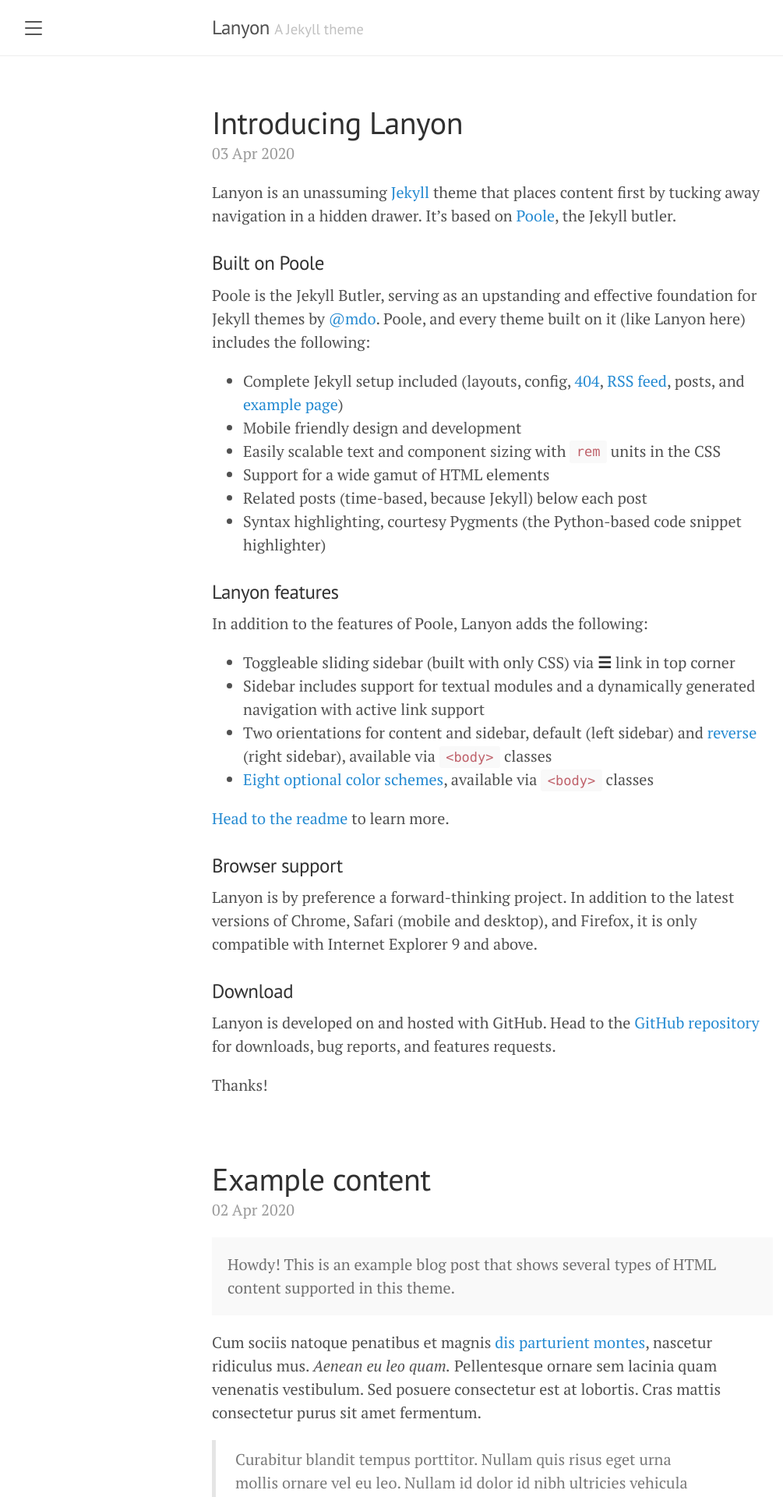
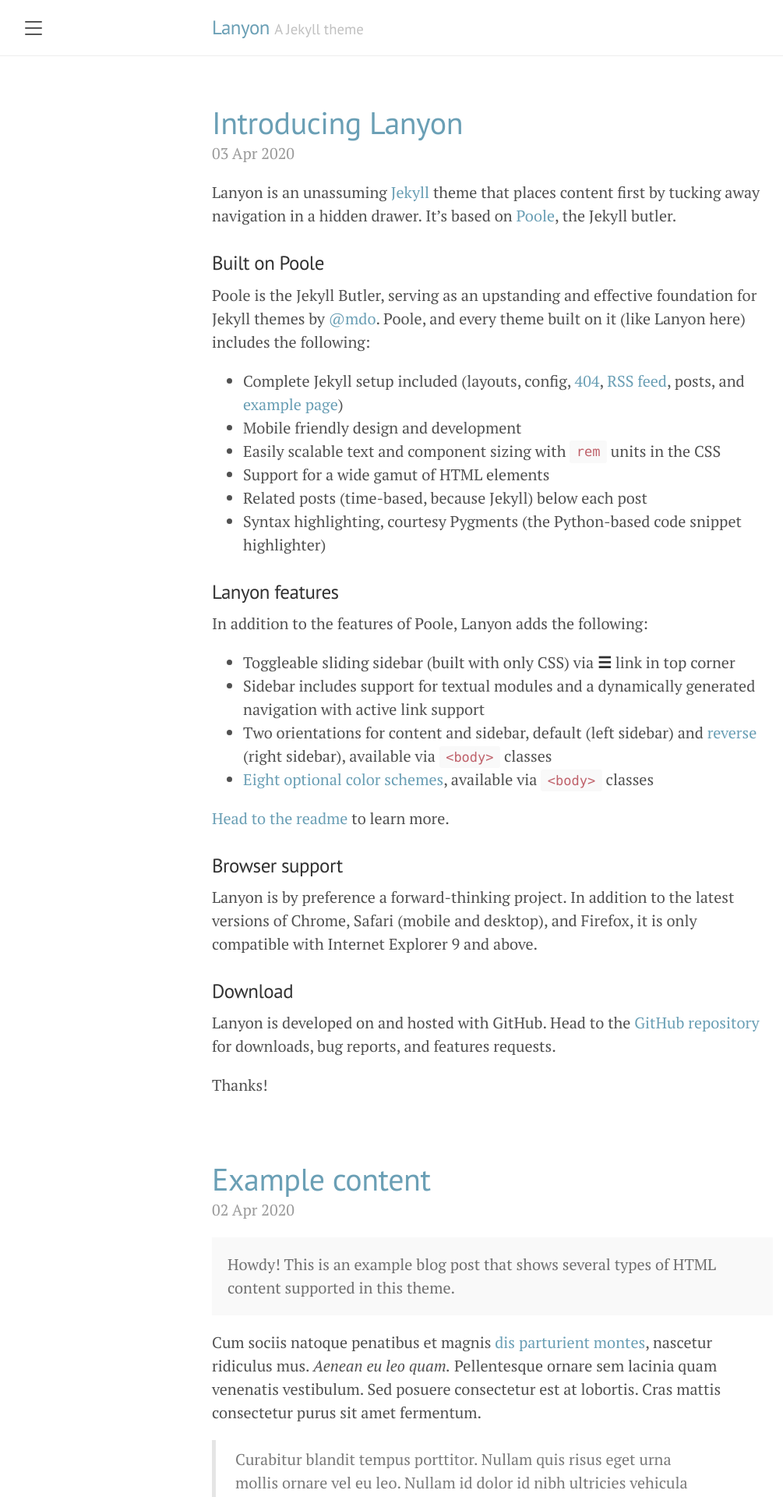
Before and after one commit to ggraner/DataHubs, a Jekyll site: the page built from index.html, in a window 1280 px wide. Shown: the top 1920 px of the page at 78% size, without its empty margins (8-1013 px from the left). Built offline with Jekyll 4.4.1, drawn with Linux system fonts in a browser that asks for light colours; the list of posts is cut into pages by our own code.

Commit message:
Update default.html

```diff
--- a/_layouts/default.html
+++ b/_layouts/default.html
@@ -3,7 +3,7 @@
 
   {% include head.html %}
 
-  <body>
+  <body class="theme-base-0d" class="sidebar-overlay">
 
     {% include sidebar.html %}
 
```
